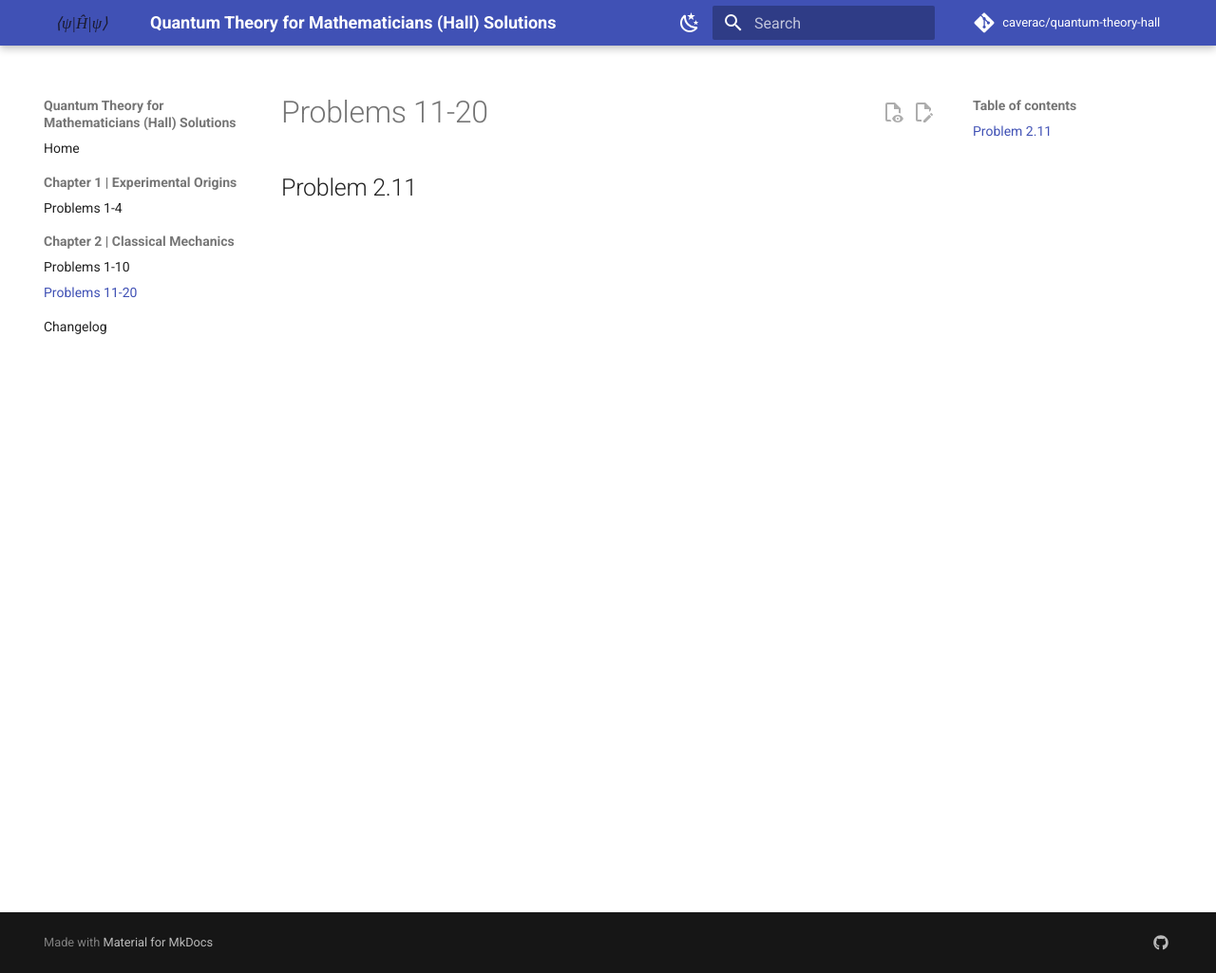
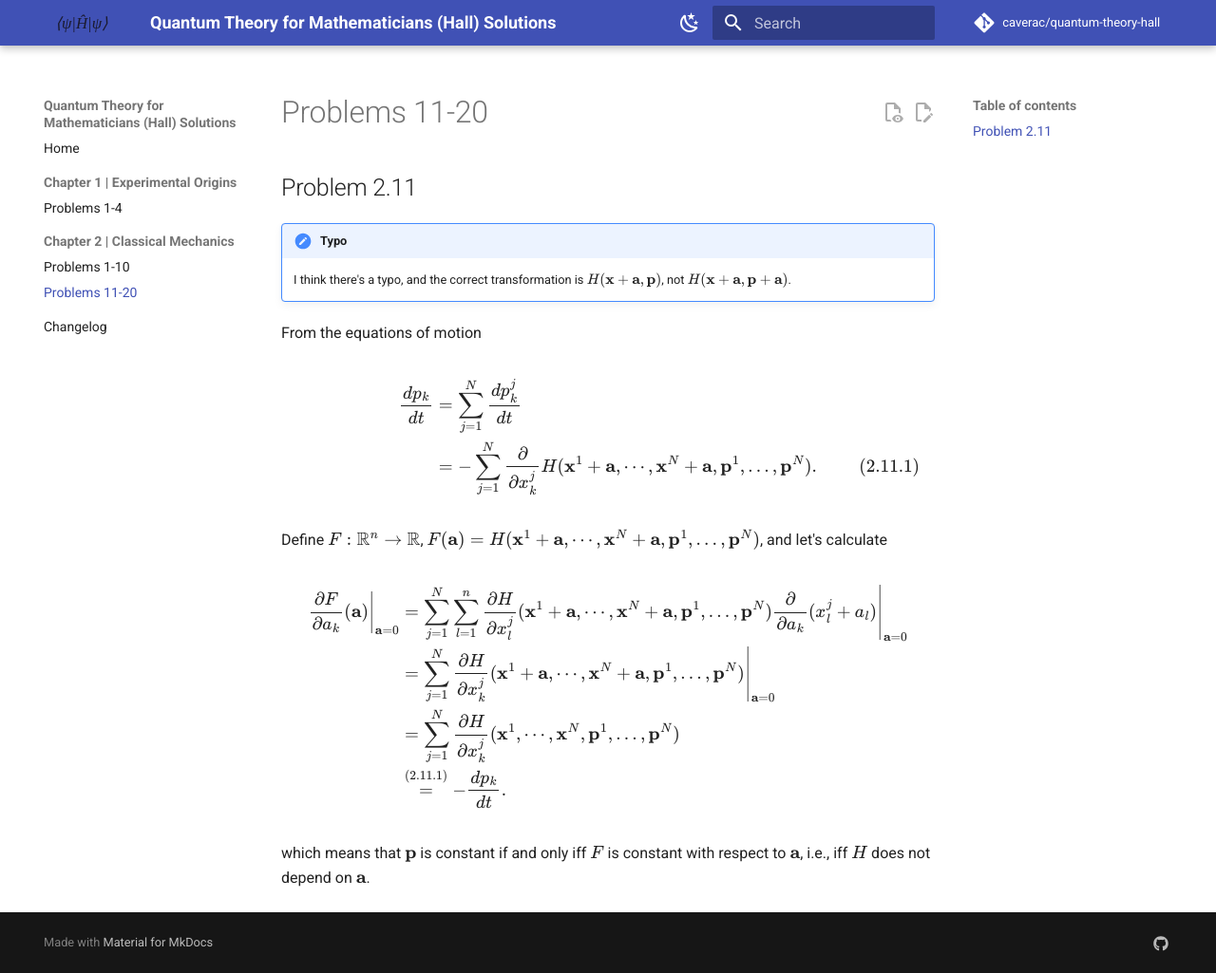
Before and after one commit to caverac/quantum-theory-hall, an MkDocs documentation site: the page built from docs/chapter02.2.md, in a window 1280 px wide and 1025 px high. Shown: the whole window at 95% size. Built offline with MkDocs 1.6.1 and Material for MkDocs 9.7.7, drawn with Linux system fonts in a browser that asks for light colours; comment, search, counter and statistics services are not loaded.

Commit message:
feat(chapter02): completed problem 2.11

```diff
--- a/docs/chapter02.2.md
+++ b/docs/chapter02.2.md
@@ -3,3 +3,29 @@
 <!-- ======================= -->
 
 ## Problem 2.11
+
+!!! Typo
+    I think there's a typo, and the correct transformation is $H(\mathbf{x} + \mathbf{a}, \mathbf{p})$, not $H(\mathbf{x} + \mathbf{a}, \mathbf{p} + \mathbf{a})$.
+
+From the equations of motion
+
+$$
+\begin{align}
+\frac{dp_k}{dt} &= \sum_{j=1}^N \frac{dp_k^j}{dt} \\
+&= -\sum_{j=1}^N \frac{\partial}{\partial x_k^j}H(\mathbf{x}^1 + \mathbf{a}, \cdots, \mathbf{x}^N + \mathbf{a}, \mathbf{p}^1, \dots, \mathbf{p}^N).  \tag{2.11.1}
+\end{align}
+$$
+
+Define $F: \mathbb{R}^n \to \mathbb{R}$, $F(\mathbf{a}) = H(\mathbf{x}^1 + \mathbf{a}, \cdots, \mathbf{x}^N + \mathbf{a}, \mathbf{p}^1, \dots, \mathbf{p}^N)$, and let's calculate
+
+$$
+\begin{align}
+\left.\frac{\partial F}{\partial a_k}(\mathbf{a})\right|_{\mathbf{a} = 0}
+&= \sum_{j=1}^N \sum_{l=1}^n \left.\frac{\partial H}{\partial x_l^j}(\mathbf{x}^1 + \mathbf{a}, \cdots, \mathbf{x}^N + \mathbf{a}, \mathbf{p}^1, \dots, \mathbf{p}^N) \frac{\partial}{\partial a_k}(x_l^j + a_l) \right|_{\mathbf{a} = 0}  \\
+&= \sum_{j=1}^N \left.\frac{\partial H}{\partial x_k^j}(\mathbf{x}^1 + \mathbf{a}, \cdots, \mathbf{x}^N + \mathbf{a}, \mathbf{p}^1, \dots, \mathbf{p}^N)\right|_{\mathbf{a} = 0} \\
+&= \sum_{j=1}^N \frac{\partial H}{\partial x_k^j}(\mathbf{x}^1, \cdots, \mathbf{x}^N, \mathbf{p}^1, \dots, \mathbf{p}^N) \\
+&\stackrel{(2.11.1)}{=} -\frac{dp_k}{dt}.
+\end{align}
+$$
+
+which means that $\mathbf{p}$ is constant if and only iff $F$ is constant with respect to $\mathbf{a}$, i.e., iff $H$ does not depend on $\mathbf{a}$.
```
